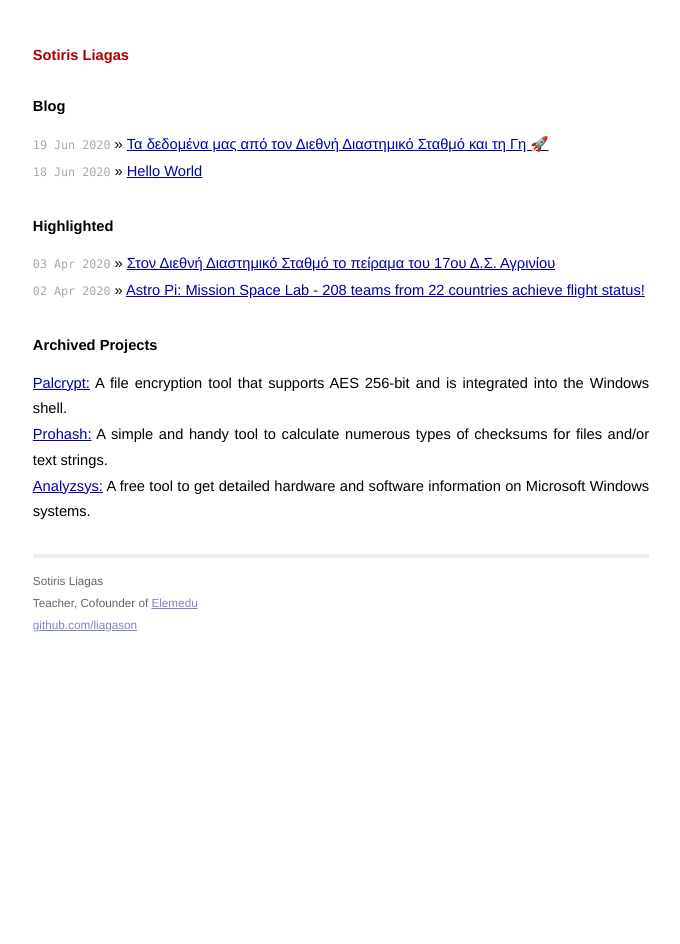
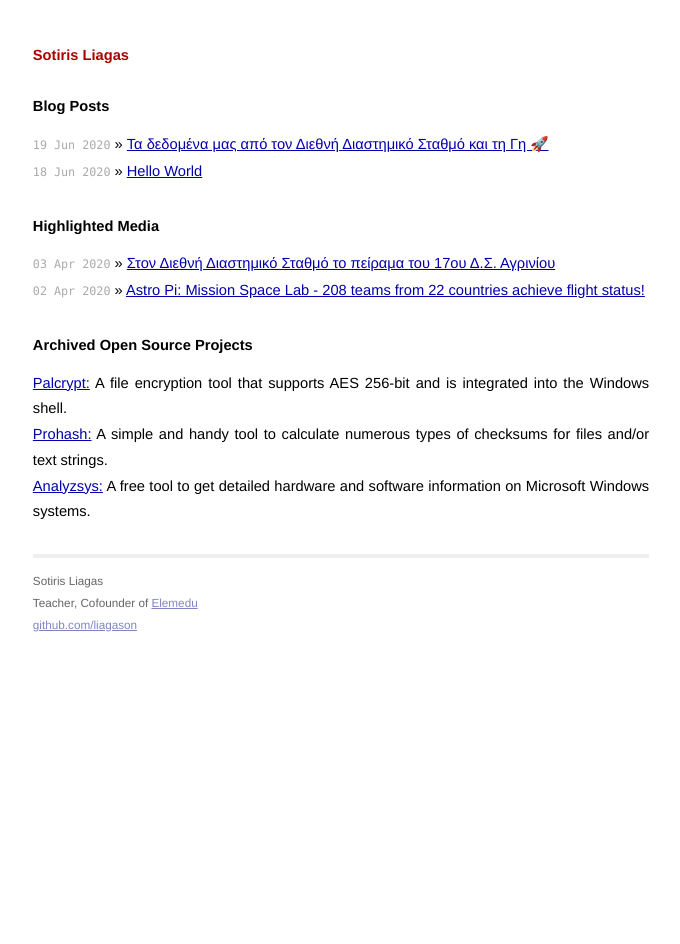
Before and after one commit to liagason/A-Jekyll-Blog, a Jekyll site: the page built from index.html, in a window 1280 px wide. Shown: the whole page, without its empty margins (299-979 px from the left). Built offline with Jekyll 4.4.1, drawn with Linux system fonts in a browser that asks for light colours.

Commit message:
Update index.html

```diff
--- a/index.html
+++ b/index.html
@@ -4,20 +4,20 @@ title: Sotiris Liagas
 ---
 
 <div id="home">
-  <h1>Blog</h1>
+  <h1>Blog Posts</h1>
   <ul class="posts">
     {% for post in site.posts %}
       <li><span>{{ post.date | date_to_string }}</span> &raquo; <a href="{{ post.url }}">{{ post.title }}</a></li>
     {% endfor %}
   </ul>
 
-  <h1>Highlighted</h1>
+  <h1>Highlighted Media</h1>
   <ul class="posts">
     <li><span>03 Apr 2020</span> &raquo; <a target="_blank" href="https://www.sch.gr/tin-tetarti-8-apriliou-2020-ston-diethni-diastimiko-stathmo-tha-dieksachthei-peirama-tou-17ou-dimotikou-scholeiou-agriniou/">Στον Διεθνή Διαστημικό Σταθμό το πείραμα του 17ου Δ.Σ. Αγρινίου</a></li>
     <li><span>02 Apr 2020</span> &raquo; <a target="_blank" href="https://www.esa.int/Education/AstroPI/Astro_Pi_Mission_Space_Lab_-_208_teams_from_22_countries_achieve_flight_status">Astro Pi: Mission Space Lab - 208 teams from 22 countries achieve flight status!</a></li>
   </ul>
 
-  <h1>Archived Projects</h1>
+  <h1>Archived Open Source Projects</h1>
   <ul class="posts">
     <li><a target="_blank" href="https://www.softpedia.com/get/Security/Encrypting/PalCrypt.shtml">Palcrypt:</a> A file encryption tool that supports AES 256-bit and is integrated into the Windows shell.</li>
     <li><a target="_blank" href="https://www.softpedia.com/get/Security/Security-Related/ProHash.shtml">Prohash:</a> A simple and handy tool to calculate numerous types of checksums for files and/or text strings.</li>
```
